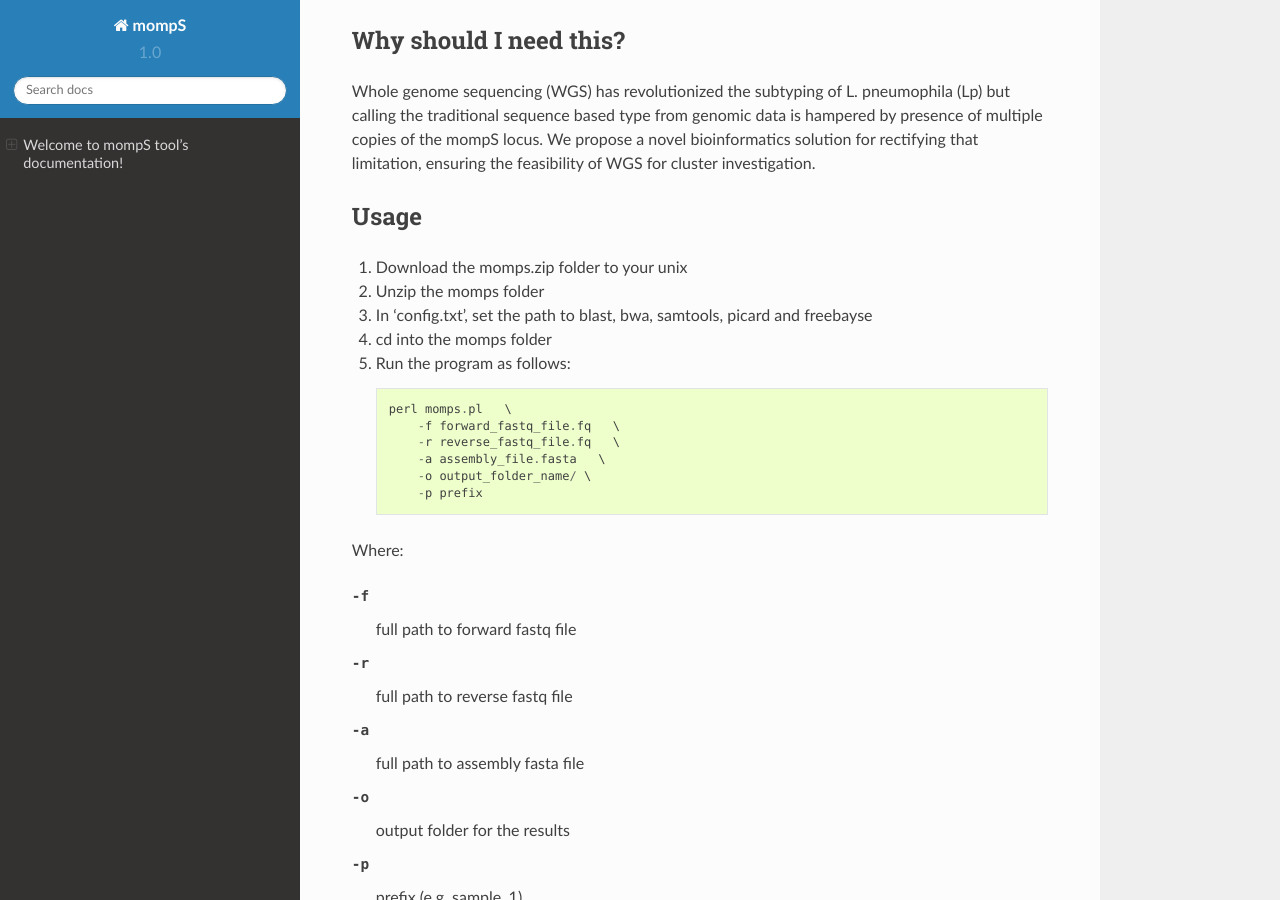
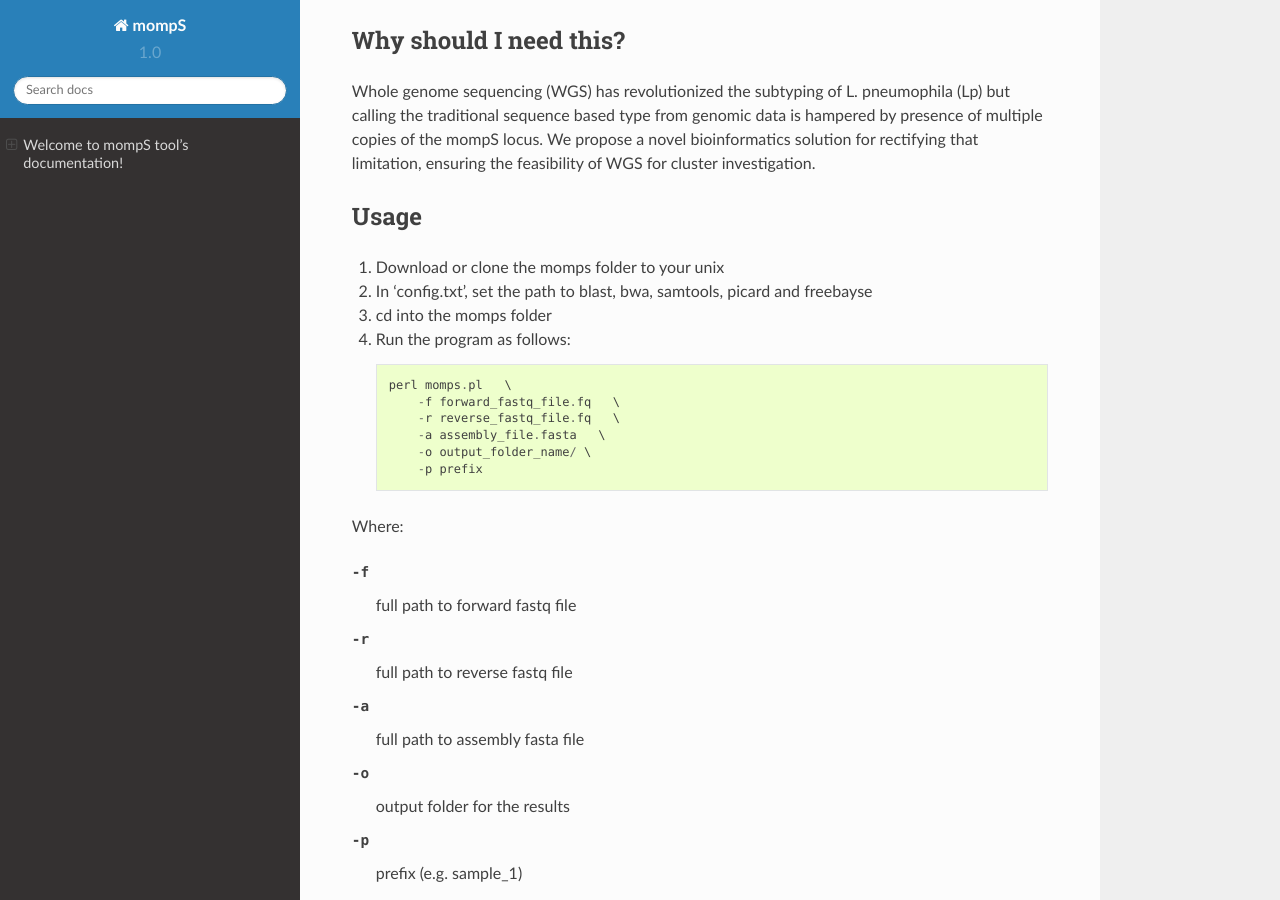
Before and after one commit to bioinfo-core-BGU/mompS, a Sphinx documentation site: the page built from Doc/source/index.rst, in a window 1280 px wide and 900 px high, scrolled down 376 px. Built offline with Sphinx 7.4.7 and the Read the Docs theme 2.0.0, drawn with Linux system fonts in a browser that asks for light colours.

```diff
--- a/Doc/source/index.rst
+++ b/Doc/source/index.rst
@@ -18,11 +18,10 @@ Whole genome sequencing (WGS) has revolutionized the subtyping of L. pneumophila
 Usage
 ---------
 
-1. Download the momps.zip folder to your unix
-2. Unzip the momps folder
-3. In 'config.txt', set the path to blast, bwa, samtools, picard and freebayse
-4. cd into the momps folder
-5. Run the program as follows::
+1. Download or clone the momps folder to your unix
+2. In 'config.txt', set the path to blast, bwa, samtools, picard and freebayse
+3. cd into the momps folder
+4. Run the program as follows::
 
     perl momps.pl   \
         -f forward_fastq_file.fq   \
```
